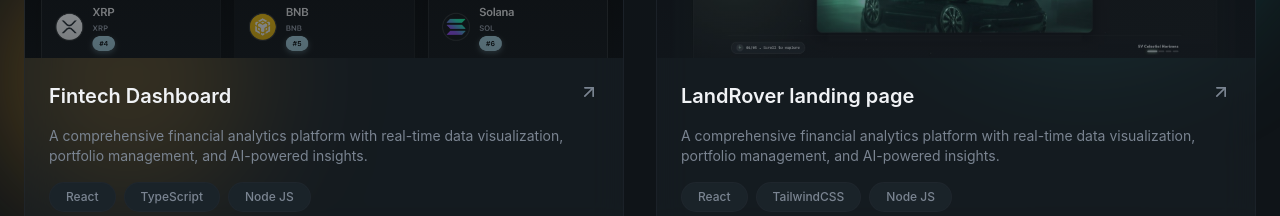
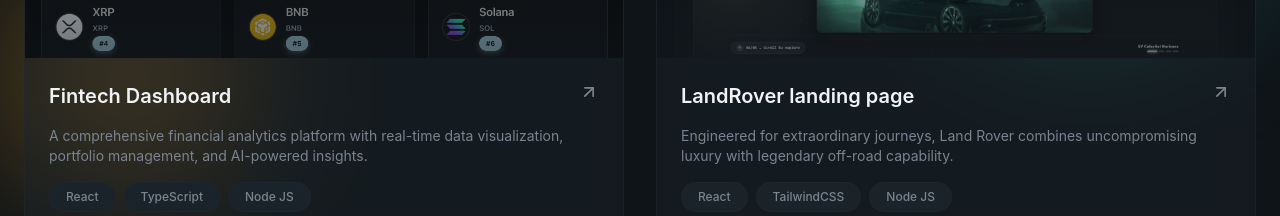
Before and after one commit to fazalahmed07/fazal-portforlio, a React (Vite) app: page / in a window 1280 px wide. Shown: the part 2880-3096 px from the top of the page. Built offline with nearby package versions, Linux system fonts and the light colour scheme; no server answers.

Commit message:
text update

```diff
--- a/src/sections/Projects.jsx
+++ b/src/sections/Projects.jsx
@@ -12,7 +12,7 @@
 {
 
     title:"LandRover landing page",
-    description:"A comprehensive financial analytics platform with real-time data visualization, portfolio management, and AI-powered insights.",
+    description:"Engineered for extraordinary journeys, Land Rover combines uncompromising luxury with legendary off-road capability.",
     image: "/z.JPG",
     tags:["React ","TailwindCSS ","Node JS"],
     link:"https://landrover-mern.vercel.app/",
```
